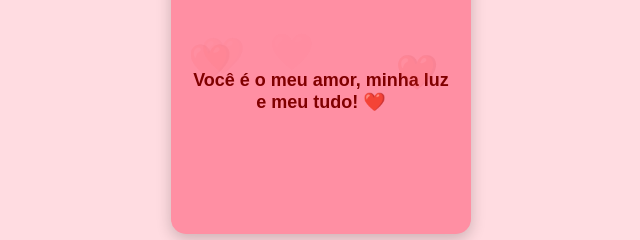
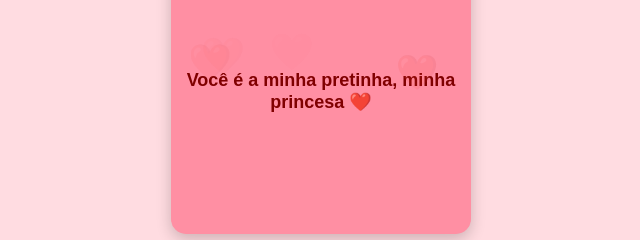
Before and after one commit to isaqueemj/amor, a plain HTML site: page index.html in a window 1280 px wide. Both pictures are taken after a click on the button "ABRIR". Shown: the part 287-527 px from the top of the page, 319-959 px from the left. Drawn offline with Linux system fonts and the light colour scheme.

Commit message:
ultimo commit

```diff
--- a/index.html
+++ b/index.html
@@ -125,7 +125,7 @@
 
   function abrirCarta() {
     card.innerHTML = `
-      <div id="message">Você é o meu amor, minha luz e meu tudo! ❤️</div>
+      <div id="message">Você é a minha pretinha, minha princesa ❤️</div>
     `;
 
     // Criar vários corações animados
```
